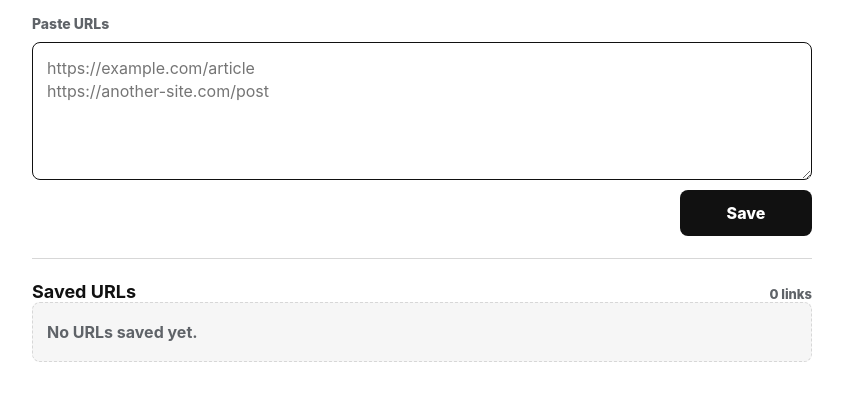
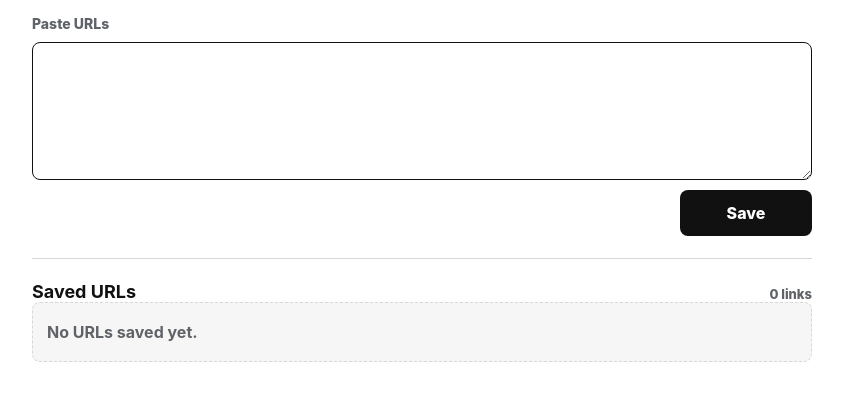
Before and after one commit to hectorcflores/my-reading-list, a plain HTML site: page app/index.html in a window 1280 px wide. Shown: the part 85-486 px from the top of the page, without its empty margins (218-1061 px from the left). Drawn offline with Linux system fonts and the light colour scheme.

Commit message:
Remove URL placeholder text

```diff
--- a/app/index.html
+++ b/app/index.html
@@ -269,7 +269,7 @@
 
     <section class="composer" aria-label="Save URLs">
       <label for="urlInput">Paste URLs</label>
-      <textarea id="urlInput" autocomplete="off" autocapitalize="off" spellcheck="false" placeholder="https://example.com/article&#10;https://another-site.com/post"></textarea>
+      <textarea id="urlInput" autocomplete="off" autocapitalize="off" spellcheck="false"></textarea>
       <div class="actions">
         <p class="message" id="message" aria-live="polite"></p>
         <button class="primary" id="saveButton" type="button">Save</button>
```
